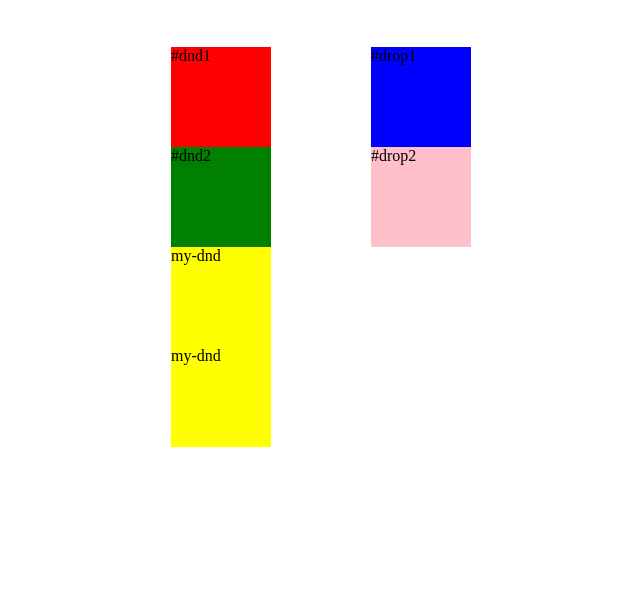
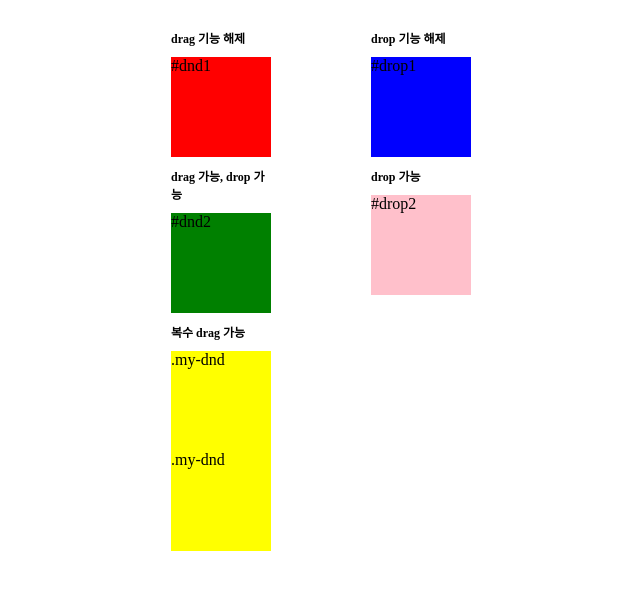
Before and after one commit to seyoon-kim/dragAndDrop, a website built with webpack: page src/main.html in a window 1280 px wide. Shown: the part 61-650 px from the top of the page, without its empty margins (319-959 px from the left). Built offline with nearby package versions, Linux system fonts and the light colour scheme.

Commit message:
feat, 데모페이지 HTML 수정
각 엘리멘트 마다 가능한 기능 입력

```diff
--- a/src/main.html
+++ b/src/main.html
@@ -18,10 +18,14 @@
         text-align: center;
       }
 
+      h2{
+        font-size:12px;
+      }
+
       .dndWrap{
         position: relative;
         left:50%;
-        margin-top:50px;
+        margin-top:20px;
         margin-left:-150px;
         width:300px;
       }
@@ -64,14 +68,19 @@
 
     <div class="dndWrap">
       <div class="dragZone">
+        <h2>drag 기능 해제</h2>
         <div id="dnd1">#dnd1</div>
+        <h2>drag 가능, drop 가능</h2>
         <div id="dnd2">#dnd2</div>
-        <div class="my-dnd">my-dnd</div>
-        <div class="my-dnd">my-dnd</div>
+        <h2>복수 drag 가능</h2>
+        <div class="my-dnd">.my-dnd</div>
+        <div class="my-dnd">.my-dnd</div>
       </div>
 
       <div class="dropZone">
+        <h2>drop 기능 해제</h2>
         <div id="drop1">#drop1</div>
+        <h2>drop 가능</h2>
         <div id="drop2">#drop2</div>
       </div>
     </div>
```
